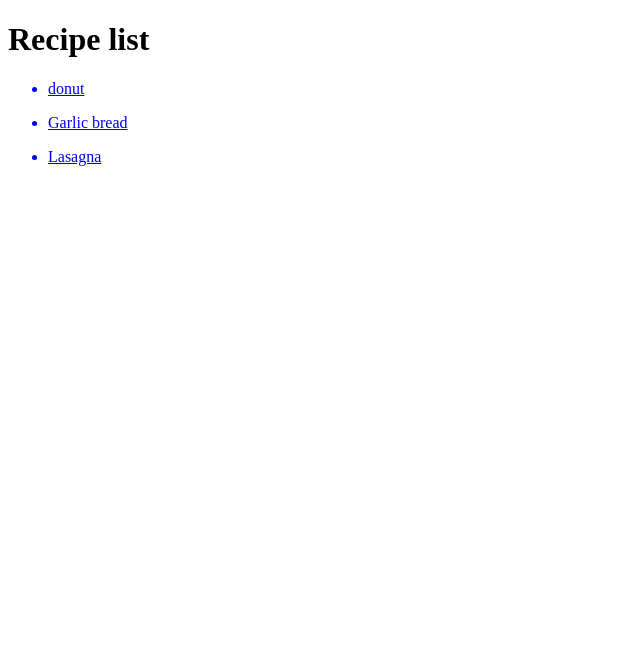
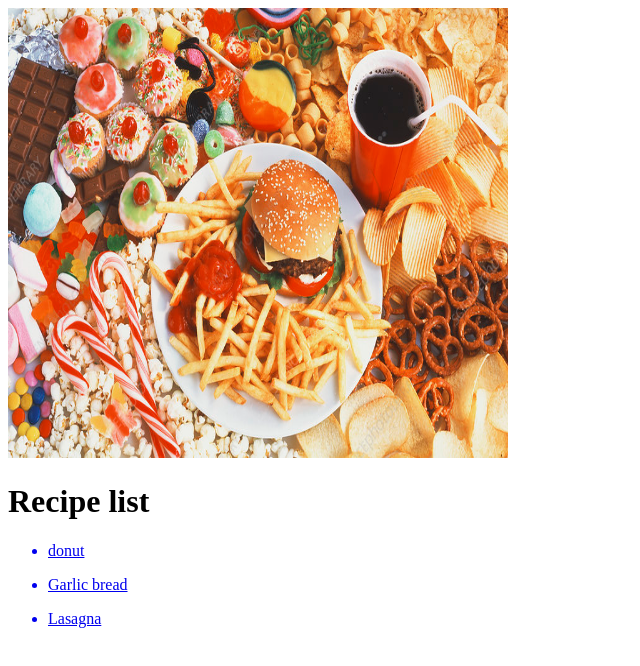
Before and after one commit to Daniel0G/Odin-Recipes-Remote, a plain HTML site: page Recipes/Odinrecipes.html in a window 1280 px wide. Shown: the whole page, without its empty margins (0-640 px from the left). Drawn offline with Linux system fonts and the light colour scheme.

Commit message:
Updated landing page

```diff
--- a/Recipes/Odinrecipes.html
+++ b/Recipes/Odinrecipes.html
@@ -7,6 +7,7 @@
     <title>Odin recipes</title>
 </head>
 <body>
+    <img src="../Images/Assortment of food .jpeg" alt="Assortment of food" height="450" width="500">
     <h1>Recipe list</h1>
     <a href="../Recipes/GlazedDonutrecipe.html">
         <ul>
```
Also changed, not shown: Images/Assortment of food .jpeg (added).
